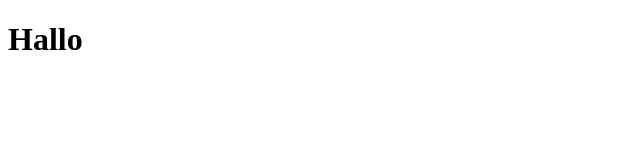
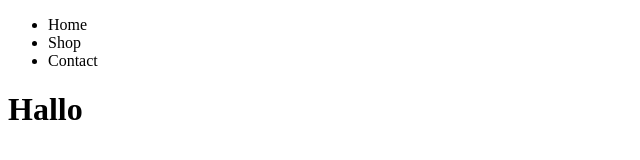
Before and after one commit to Bratpfanne92/project_shop, a plain HTML site: page src/html/index.html in a window 1280 px wide. Shown: the whole page, without its empty margins (0-640 px from the left). Drawn offline with Linux system fonts and the light colour scheme.

Commit message:
Navbar added to html

```diff
--- a/src/html/index.html
+++ b/src/html/index.html
@@ -6,6 +6,15 @@
     <title>Star Wars Shop</title>
   </head>
   <body>
+    <header>
+      <nav id="nav-container">
+        <ul id="nav-list">
+          <li>Home</li>
+          <li>Shop</li>
+          <li>Contact</li>
+        </ul>
+      </nav>
+    </header>
     <h1>Hallo <span id="user"></span></h1>
     <script src="../scripts/index.js"></script>
   </body>
```
